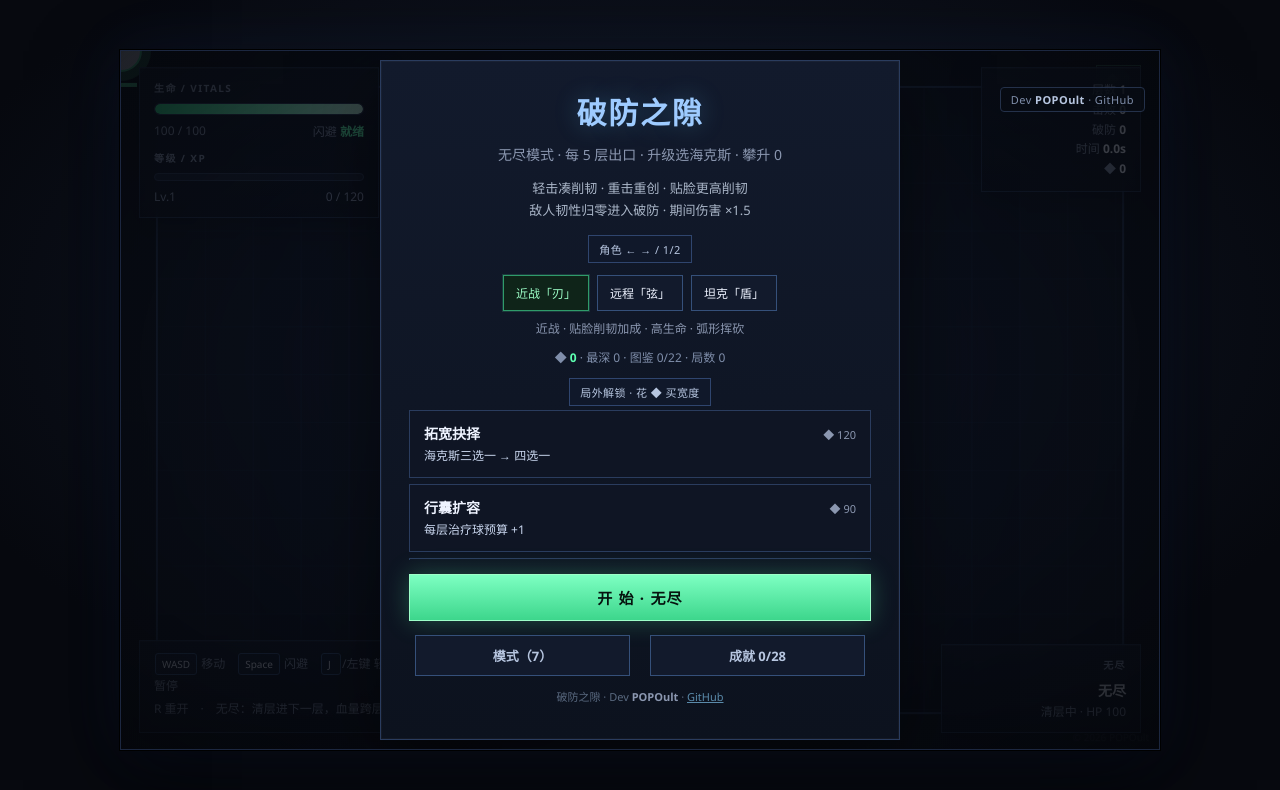
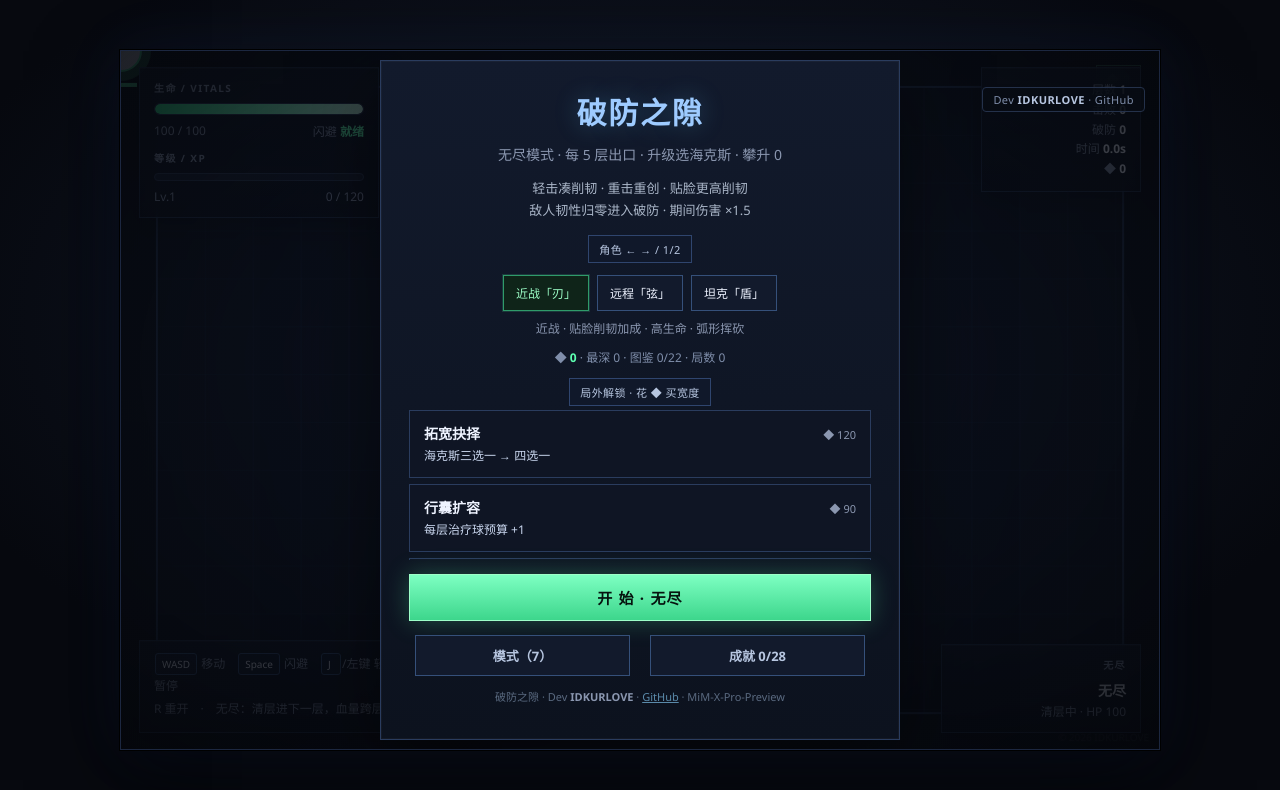
Before and after one commit to IDKURLOVE/poise-roguelike, a plain HTML site: page index.html in a window 1280 px wide. Drawn offline with Linux system fonts and the light colour scheme.

Commit message:
add index.html

```diff
--- a/index.html
+++ b/index.html
@@ -328,7 +328,7 @@
     <div id="shell">
       <canvas id="game" width="1040" height="700"></canvas>
       <div class="brand">POISE // 破防之隙</div>
-      <a id="dev-credit" class="dev-credit" href="https://github.com/POPOult" target="_blank" rel="noopener noreferrer">Dev <strong>POPOult</strong> · GitHub</a>
+      <a id="dev-credit" class="dev-credit" href="https://github.com/IDKURLOVE" target="_blank" rel="noopener noreferrer">Dev <strong>IDKURLOVE</strong> · GitHub</a>
       <div id="currency-chip" style="position:absolute;right:18px;top:14px;z-index:3;display:none;padding:4px 10px;background:rgba(10,14,24,.85);border:1px solid #2d5a48;color:#5dffb0;font-size:12px;letter-spacing:.04em"></div>
       <div id="hud">
         <div class="row">
@@ -3075,8 +3075,9 @@ if (e.timer>=(G.C||CFG).gruntActive){
         <button type="button" id="btn-ach" class="action-btn ghost" style="flex:1;text-align:center">成就 ${achUnlockedCount()}/${ACHIEVEMENTS.length}</button>
       </div>
       <p style="margin-top:12px;font-size:11px;color:#5a6a80">
-        破防之隙 · Dev <strong style="color:#8b97b0">POPOult</strong> ·
-        <a href="https://github.com/POPOult" target="_blank" rel="noopener noreferrer" style="color:#5a8aaa">GitHub</a>
+        破防之隙 · Dev <strong style="color:#8b97b0">IDKURLOVE</strong> ·
+        <a href="https://github.com/IDKURLOVE" target="_blank" rel="noopener noreferrer" style="color:#5a8aaa">GitHub</a>
+        · MiM-X-Pro-Preview
       </p>
     `;
     overlay.classList.add("show");
@@ -4217,10 +4218,10 @@ if (e.timer>=(G.C||CFG).gruntActive){
   };
 
   // ========== 作者署名嵌入（多层，防剥离）==========
-  // 破防之隙 / POISE · Developer POPOult · https://github.com/POPOult
+  // 破防之隙 / POISE · Developer IDKURLOVE · https://github.com/IDKURLOVE
   // 禁止删除本段、画布水印与 DOM 徽标后用于二次牟利。
   const __LICENSE = (() => {
-    const s = [80,79,80,79,117,108,116]; // POPOult
+    const s = [73,68,75,85,82,76,79,86,69]; // IDKURLOVE
     const url = [104,116,116,112,115,58,47,47,103,105,116,104,117,98,46,99,111,109,47,80,79,80,79,117,108,116];
     return {
       author: String.fromCharCode(...s),
@@ -4278,7 +4279,7 @@ if (e.timer>=(G.C||CFG).gruntActive){
   ensureCreditDom();
 
   console.info(
-    `%c${__LICENSE.game}%c\nDeveloper: ${__LICENSE.author}\n${__LICENSE.url}\n保留署名；移除后商用属侵权。`,
+    `%c${__LICENSE.game}%c\nDeveloper: ${__LICENSE.author}\n${__LICENSE.url}\nSupported by MiM-X-Pro-Preview\n保留署名；移除后商用属侵权。`,
     "color:#5dffb0;font-weight:bold;font-size:14px",
     "color:#8b97b0"
   );
```
